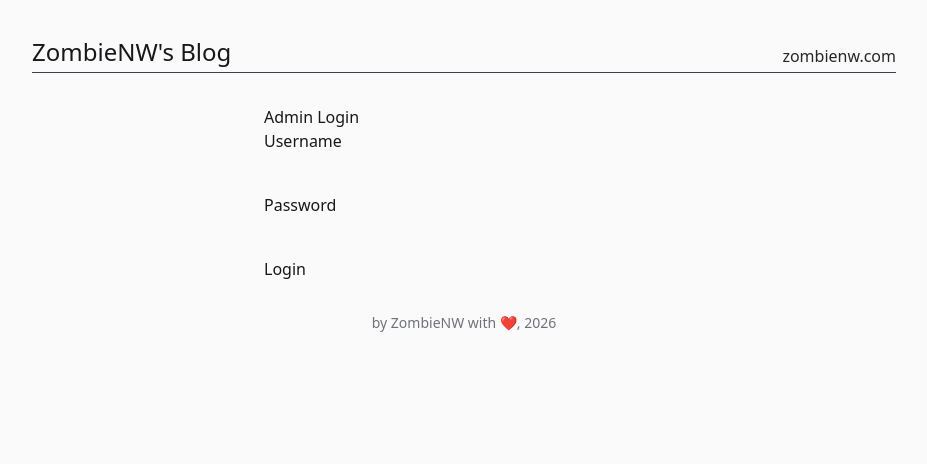
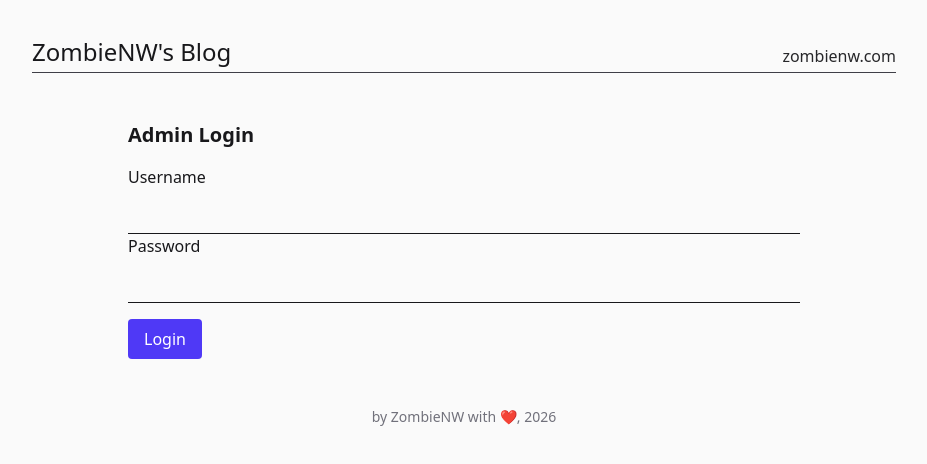
Before and after one commit to ZombieNW/ZombieNW-Blog, a SvelteKit app: page /admin/login in a window 1280 px wide. Shown: the top 464 px of the page, without its empty margins (176-1103 px from the left). Built offline with nearby package versions, Linux system fonts and the light colour scheme.

Commit message:
Admin UI consistency

```diff
--- a/src/routes/admin/+page.svelte
+++ b/src/routes/admin/+page.svelte
@@ -9,12 +9,12 @@
 
 <div>
 	{#each data.allPosts as post (post.slug)}
-		<div class="mb-4 rounded border p-4">
+		<div class="mb-4 border-b p-4">
 			<div class="flex items-center justify-between">
 				<h2 class="text-xl font-semibold">{post.title}</h2>
 				<button
 					onclick={async () => await goto(resolve(`/admin/edit/${post.slug}`))}
-					class="rounded bg-blue-600 px-4 py-2 text-white transition hover:cursor-pointer hover:bg-blue-700"
+					class="rounded bg-indigo-600 px-4 py-2 text-white transition hover:cursor-pointer hover:bg-indigo-700"
 				>
 					Edit
 				</button>
@@ -33,7 +33,13 @@
 	<div class="grid grid-cols-1 gap-4 md:grid-cols-2">
 		<label class="block">
 			<span class="text-gray-700 dark:text-gray-300">Title</span>
-			<input name="title" type="text" class="mt-1 block w-full rounded-md border p-2" required />
+			<input
+				name="title"
+				type="text"
+				placeholder="ZombieNW's New Idea"
+				class="mt-1 block w-full border-b p-2 outline-none"
+				required
+			/>
 		</label>
 
 		<label class="block">
@@ -41,8 +47,8 @@
 			<input
 				name="slug"
 				type="text"
-				placeholder="my-blog-post"
-				class="mt-1 block w-full rounded-md border p-2"
+				placeholder="znw-new-idea"
+				class="mt-1 block w-full border-b p-2 outline-none"
 				required
 			/>
 		</label>
@@ -50,7 +56,12 @@
 
 	<label class="block">
 		<span class="text-gray-700 dark:text-gray-300">Description</span>
-		<input name="description" type="text" class="mt-1 block w-full rounded-md border p-2" />
+		<input
+			name="description"
+			type="text"
+			class="mt-1 block w-full border-b p-2 outline-none"
+			placeholder="This is ZombieNW's new crazy idea that he is totally writing about."
+		/>
 	</label>
 
 	<label class="block">
@@ -58,7 +69,7 @@
 		<textarea
 			name="content"
 			rows="15"
-			class="mt-1 block w-full rounded-md border p-2 font-mono text-sm"
+			class="mt-1 block w-full border-b p-2 font-mono text-sm outline-none"
 			placeholder="Markdown goes here..."
 			required
 		></textarea>
--- a/src/routes/admin/edit/[slug]/+page.svelte
+++ b/src/routes/admin/edit/[slug]/+page.svelte
@@ -25,7 +25,7 @@
 				<input
 					name="title"
 					type="text"
-					class="mt-1 block w-full rounded-md border p-2"
+					class="mt-1 block w-full border-b p-2 outline-none"
 					value={data.post.title}
 					required
 				/>
@@ -37,7 +37,7 @@
 			<input
 				name="description"
 				type="text"
-				class="mt-1 block w-full rounded-md border p-2"
+				class="mt-1 block w-full border-b p-2 outline-none"
 				value={data.post.description}
 			/>
 		</label>
@@ -47,7 +47,7 @@
 			<textarea
 				name="content"
 				rows="15"
-				class="mt-1 block w-full rounded-md border p-2 font-mono text-sm"
+				class="mt-1 block w-full border-b p-2 font-mono text-sm outline-none"
 				placeholder="Markdown goes here..."
 				required
 				value={data.post.content}
--- a/src/routes/admin/login/+page.svelte
+++ b/src/routes/admin/login/+page.svelte
@@ -3,40 +3,38 @@
 	let { form } = $props();
 </script>
 
-<div class="login-container">
-	<h1>Admin Login</h1>
+<div class="mx-auto my-12 flex w-full max-w-2xl flex-col gap-4">
+	<h1 class="text-xl font-bold">Admin Login</h1>
+
+	{#if form?.error}
+		<p class="text-rose-500">{form.error}</p>
+	{/if}
 
 	<form method="POST" use:enhance>
 		<label>
 			Username
-			<input name="username" type="text" required />
+			<input
+				name="username"
+				type="text"
+				class="mt-1 block w-full border-b p-2 outline-none"
+				required
+			/>
 		</label>
 
 		<label>
 			Password
-			<input name="password" type="password" required />
+			<input
+				name="password"
+				type="password"
+				class="mt-1 block w-full border-b p-2 outline-none"
+				required
+			/>
 		</label>
 
-		{#if form?.error}
-			<p class="error">{form.error}</p>
-		{/if}
-
-		<button type="submit">Login</button>
+		<button
+			type="submit"
+			class="mt-4 rounded bg-indigo-600 px-4 py-2 text-white transition hover:cursor-pointer hover:bg-indigo-700"
+			>Login</button
+		>
 	</form>
 </div>
-
-<style>
-	/* Your traditional CSS goes here */
-	.login-container {
-		max-width: 400px;
-		margin: 2rem auto;
-	}
-	.error {
-		color: red;
-	}
-	input {
-		display: block;
-		width: 100%;
-		margin-bottom: 1rem;
-	}
-</style>
```
